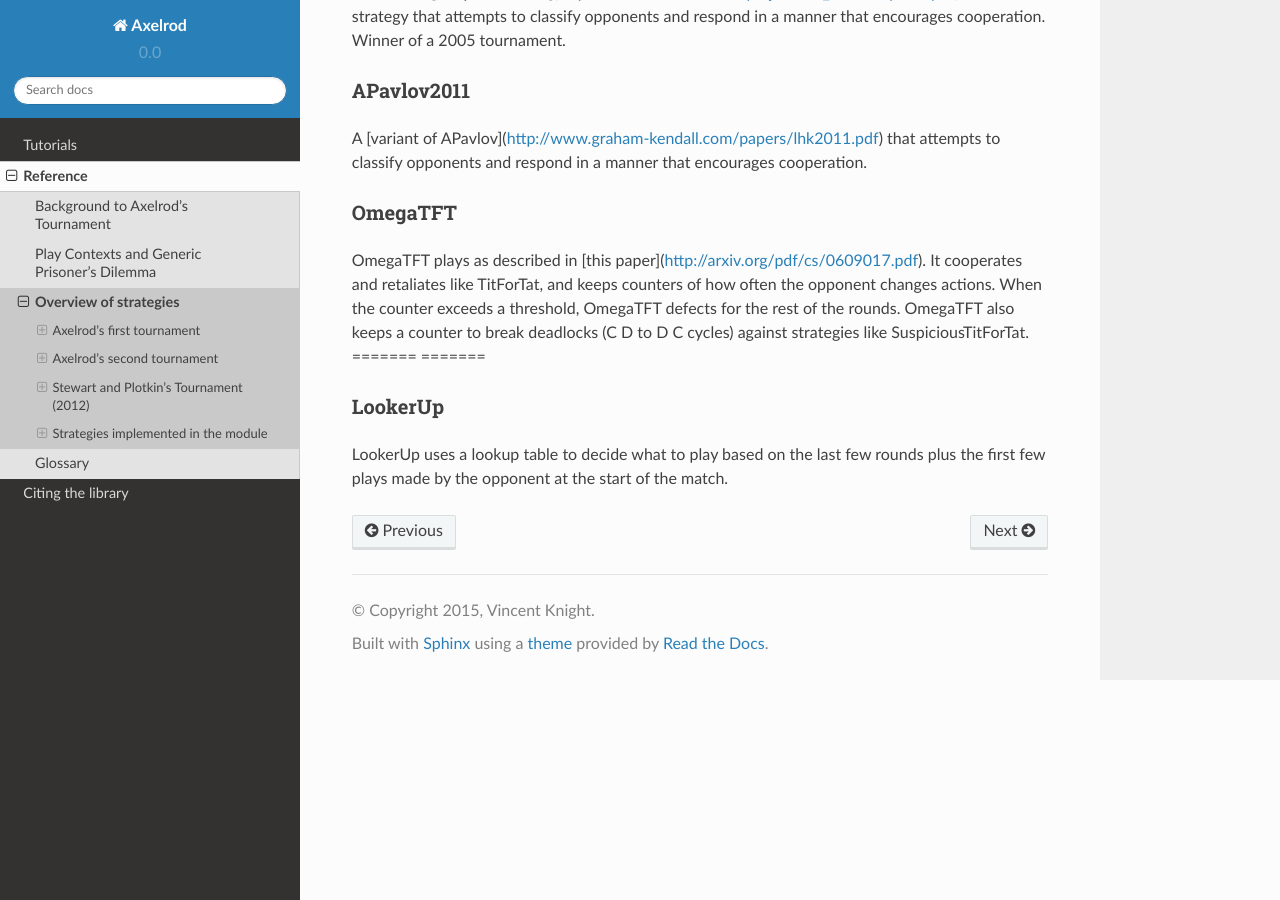
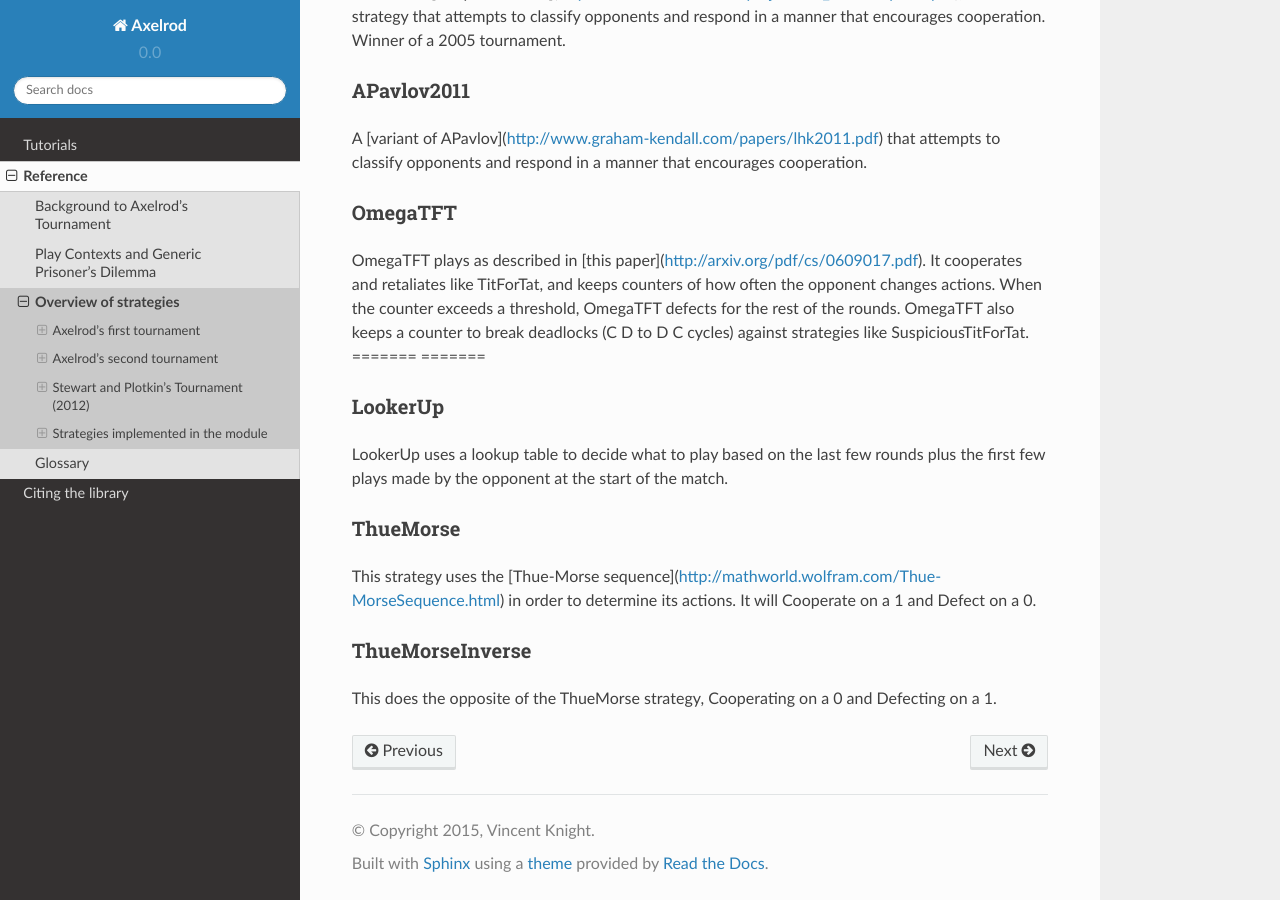
Before and after one commit to Axelrod-Python/Axelrod, a Sphinx documentation site: the page built from docs/reference/overview_of_strategies.rst, in a window 1280 px wide and 900 px high, scrolled down 21873 px. Built offline with Sphinx 7.4.7 and the Read the Docs theme 2.0.0, drawn with Linux system fonts in a browser that asks for light colours.

Commit message:
update overview of strategies docs

```diff
--- a/docs/reference/overview_of_strategies.rst
+++ b/docs/reference/overview_of_strategies.rst
@@ -1123,3 +1123,13 @@ LookerUp
 
 LookerUp uses a lookup table to decide what to play based on the last few rounds plus
 the first few plays made by the opponent at the start of the match.
+
+ThueMorse
+^^^^^^^^^
+
+This strategy uses the [Thue-Morse sequence](http://mathworld.wolfram.com/Thue-MorseSequence.html) in order to determine its actions. It will Cooperate on a 1 and Defect on a 0.
+
+ThueMorseInverse
+^^^^^^^^^^^^^^^^
+
+This does the opposite of the ThueMorse strategy, Cooperating on a 0 and Defecting on a 1.
```
